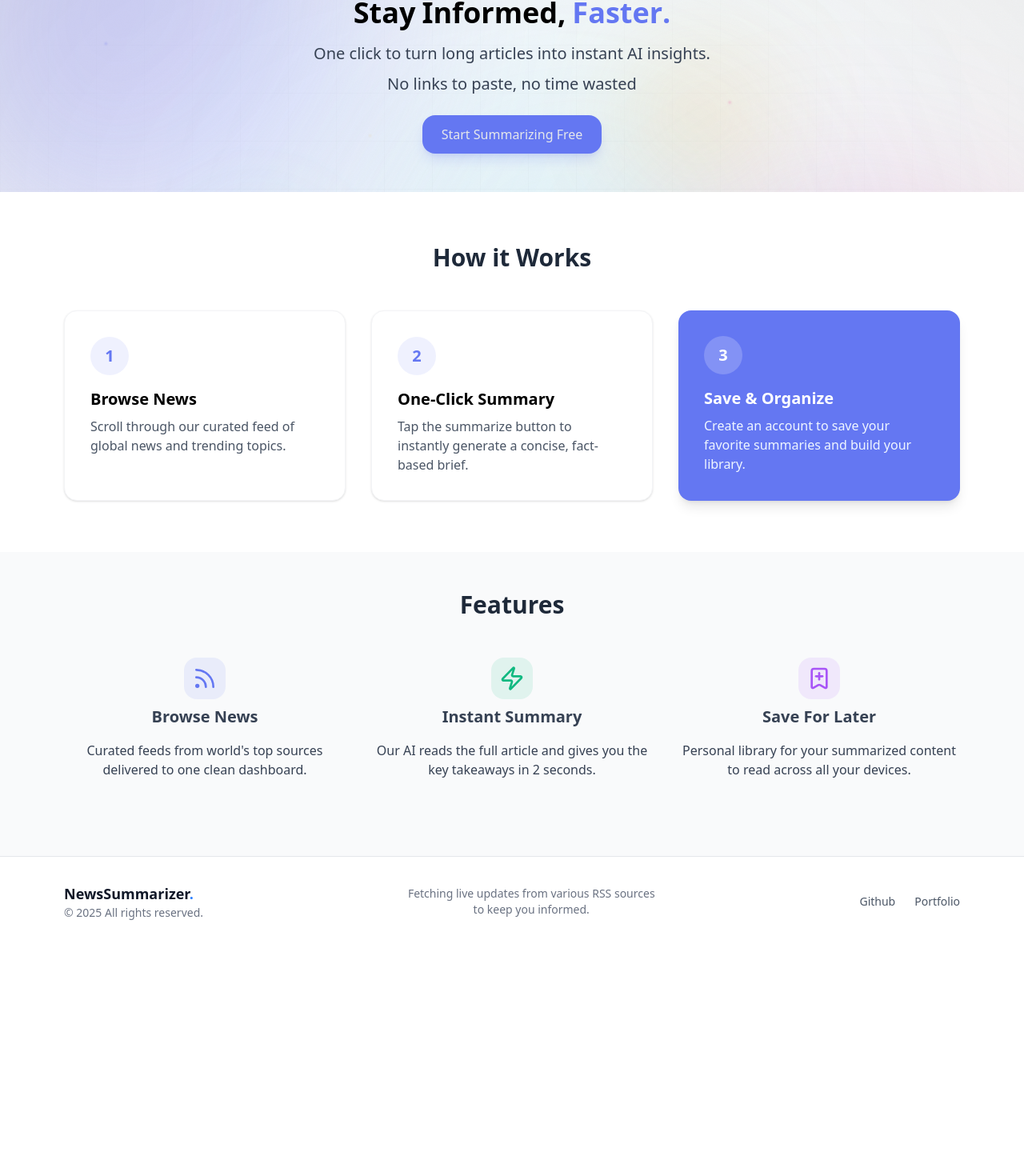
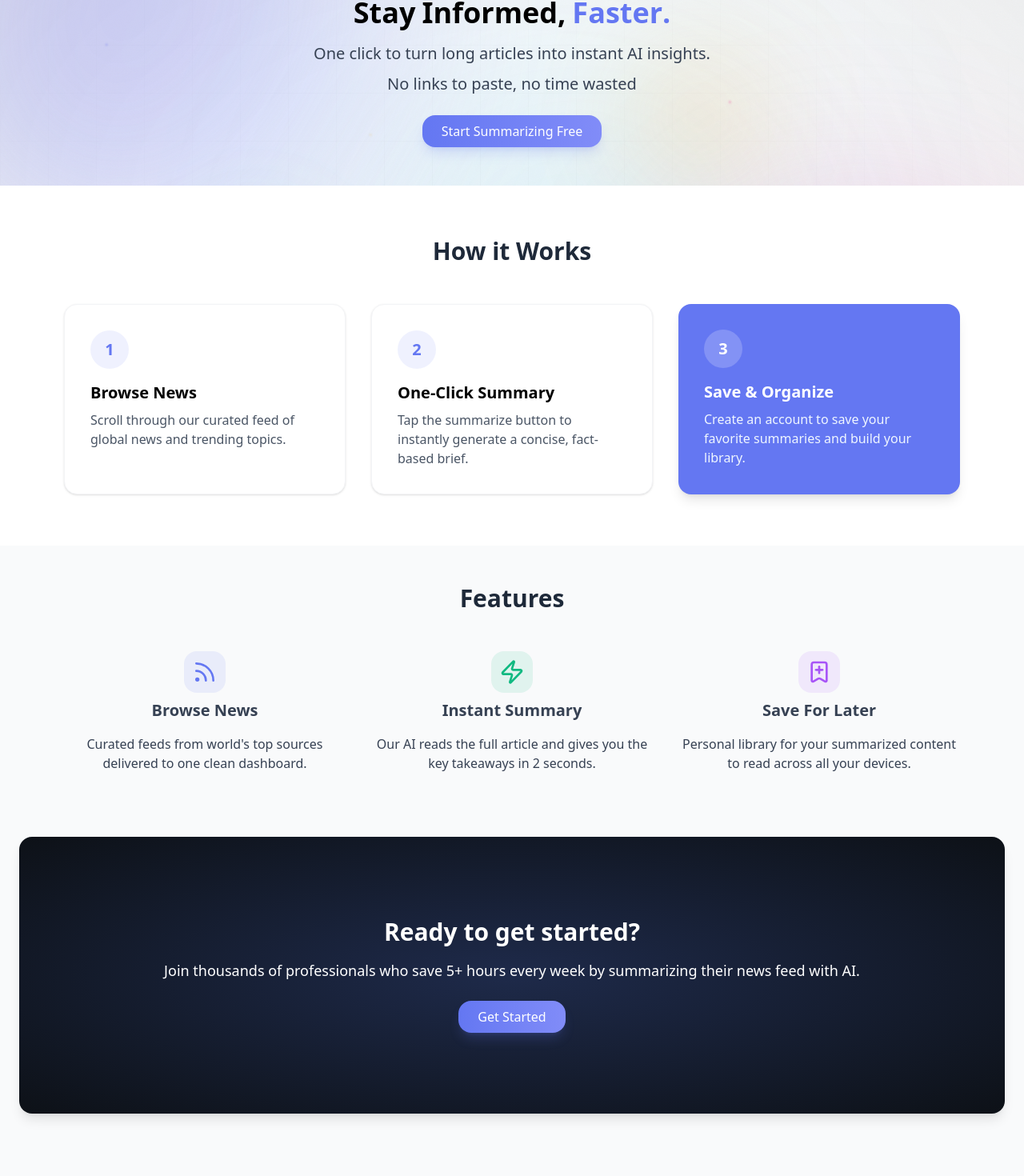
Before and after one commit to Chisomworlu12/News-Summarizer, a React (Vite) app: page / in a window 1280 px wide. Shown: the part 124-1594 px from the top of the page at 80% size. Before the commit the page ends 1307 px from the top, so only its background shows below. Built offline with nearby package versions, Linux system fonts and the light colour scheme; no server answers; the database is empty.

Commit message:
added CTA Section

```diff
--- a/src/components/Button.tsx
+++ b/src/components/Button.tsx
@@ -5,10 +5,12 @@ interface ButtonProps{
     className?: string;
 
 }
+// bg-brand-blue   hover:scale-110
 
-const Button:React.FC<ButtonProps>=({children, onClick, disabled = false, className})=> {
+const Button:React.FC<ButtonProps>=({children, onClick, disabled = false, className  })=> {
+
     return (
-        <button  onClick={onClick} disabled={disabled}  className={`bg-linear-to-r from-brand-blue to-blue-400 dark:from-dark-brand-blue dark:to-blue-500 text-white px-4 sm:px-6 py-2 rounded hover:from-dark-brand-blue hover:to-blue-500 transition-all whitespace-nowrap ${className || ''}`}
+        <button  onClick={onClick} disabled={disabled}  className={`bg-linear-to-r from-brand-blue to-dark-brand-blue dark:from-dark-brand-blue dark:to-brand-blue text-white px-4 py-4 sm:px-6 sm:py-2 rounded-2xl shadow-lg shadow-brand-blue/20 hover:from-dark-brand-blue hover:to-brand-blue transition duration-500 whitespace-nowrap ${className || ''}`}
                     >
                     {children}
                     </button>
--- /dev/null
+++ b/src/components/Home/CTASection.tsx
@@ -0,0 +1,23 @@
+import { useNavigate } from "react-router-dom";
+import Button from "../Button.js";
+
+const CTASection = () => {
+    const navigate = useNavigate();
+    const handleGetStarted = () => {
+       navigate("/newsfeed");
+    };
+
+    return(
+        <div className=" py-8 text-white">
+            <div className=" text-center mx-6 flex flex-col items-center justify-center rounded-2xl h-[346px] bg-dark-radial dark:bg-light-radial shadow-lg shadow-cta-dark-blue/30">
+                <h2 className="text-3xl font-bold mb-4">Ready to get started?</h2>
+                <p className="text-lg mb-6">Join thousands of professionals who save 5+ hours every week by summarizing their news feed with AI.</p>
+                <Button onClick={handleGetStarted} className="b transition duration-500 hover:scale-110 ">
+                    Get Started
+                </Button>
+            </div>
+        </div>
+    )
+}
+
+export default CTASection;
--- a/src/components/Home/Hero.tsx
+++ b/src/components/Home/Hero.tsx
@@ -1,11 +1,12 @@
 import { motion, type Variants } from "framer-motion";
 import { useNavigate } from "react-router-dom";
+import Button from "../Button.js";
 
 const Hero = () => {
   const sentence = "Stay Informed, Faster.";
   const navigate = useNavigate()
 
-  // Variants for the container (the H1)
+  // Variants for the container
   const container = {
     hidden: { opacity: 0 },
     visible: (i = 1) => ({
@@ -68,9 +69,9 @@ const Hero = () => {
           No links to paste, no time wasted
         </p>
         <div className="flex justify-center">
-          <button onClick={()=> navigate("/newsfeed")} className="bg-brand-blue  hover:bg-brand-blue-light dark:bg-dark-brand-blue dark:hover:bg-dark-brand-blue-light text-gray-200 px-6 py-3 rounded-2xl transition duration-500 hover:scale-110 shadow-lg shadow-brand-blue/20">
+          <Button onClick={()=> navigate("/newsfeed")} className="bg-brand-blue  hover:bg-brand-blue-light dark:bg-dark-brand-blue dark:hover:bg-dark-brand-blue-light text-gray-200 px-6 py-3 rounded-2xl transition duration-500 hover:scale-110 shadow-lg shadow-brand-blue/20">
             Start Summarizing Free
-          </button>
+          </Button>
         </div>
       </motion.div>
     </div>
--- a/src/components/Navbar/DesktopMenu.tsx
+++ b/src/components/Navbar/DesktopMenu.tsx
@@ -33,13 +33,13 @@ const DesktopMenu:React.FC<DesktopMenuProps>=({ user, handleLogout, navigate, ge
 
                             <button
                                 onClick={() => navigate('/login')}
-                                className="text-brand-blue dark:text-dark-brand-blue hover:text-brand-blue dark:hover:text-dark-brand-blue font-semibold"
+                                className="text-brand-blue dark:text-dark-brand-blue hover:text-brand-blue-light dark:hover:text-shadow-dark-brand-blue-light font-semibold hover:scale-105 transition duration-300 cursor-pointer"
                             >
                                 Login
                             </button>
                             <button
                                 onClick={() => navigate('/signup')}
-                                className="bg-brand-blue dark:bg-dark-brand-blue text-white px-4 py-2 rounded hover:bg-brand-blue dark:hover:bg-dark-brand-blue font-semibold"
+                                className="bg-brand-blue dark:bg-dark-brand-blue text-white px-4 py-2 rounded hover:bg-brand-blue-light dark:hover:bg-dark-brand-blue-light font-semibold transition duration-300 cursor-pointer"
                             >
                                 Sign Up
                             </button>
--- a/src/components/Navbar/MobileMenu.tsx
+++ b/src/components/Navbar/MobileMenu.tsx
@@ -7,9 +7,10 @@ interface MobileMenuProps{
     navigate: (path: string) => void;
     getDisplayName: (email: string|null) => string;
     handleScroll: (e: React.MouseEvent, feature: string) => void;
+    location: { pathname: string };
 }
 
-const MobileMenu:React.FC<MobileMenuProps> = ({ user, handleLogout, closeMenu, navigate, getDisplayName, handleScroll }) => {
+const MobileMenu:React.FC<MobileMenuProps> = ({ user, handleLogout, closeMenu, navigate, getDisplayName, handleScroll, location }) => {
     return (
        <div className="md:hidden mt-4 pb-4 border-t pt-4">
                     {user ? (
@@ -39,9 +40,9 @@ const MobileMenu:React.FC<MobileMenuProps> = ({ user, handleLogout, closeMenu, n
                     ) : (
                         <ul className="flex flex-col gap-3">
 
-                            <li><a href="#how-it-works" onClick={(e) => handleScroll(e, 'how-it-works')} className="text-blue-600 dark:text-gray-300 hover:text-blue-800 dark:hover:text-gray-100 transition-colors">How it works</a></li>
+                            {location.pathname === '/' && <><li><a href="#how-it-works" onClick={(e) => handleScroll(e, 'how-it-works')} className="text-blue-600 dark:text-gray-300 hover:text-blue-800 dark:hover:text-gray-100 transition-colors">How it works</a></li>
                             <li><a href="#features" onClick={(e) => handleScroll(e, 'features')} className="text-blue-600 dark:text-gray-300 hover:text-blue-800 dark:hover:text-gray-100 transition-colors">Features</a></li>
-
+                        </>}
                             <button
                                 onClick={() => {
                                     navigate('/login')
--- a/src/components/Navbar/Navbar.tsx
+++ b/src/components/Navbar/Navbar.tsx
@@ -10,6 +10,7 @@ const Navbar: React.FC<{ user: any; handleLogout: () => void }> = ({ user, handl
     const navigate = useNavigate()
     const location = useLocation()
     const [isMenuOpen, setIsMenuOpen] = useState(false)
+
 
     const getDisplayName = (email:any) => {
         if (!email) return 'User';
@@ -36,12 +37,12 @@ const handleScroll = (e: React.MouseEvent, id: string) => {
   e.preventDefault();
   isMenuOpen && closeMenu();
 
-  const navbar = document.querySelector('nav'); // or use a ref
+  const navbar = document.querySelector('nav');
   const navbarHeight = navbar?.offsetHeight || 64;
 
   if (lenis) {
     lenis.scrollTo(`#${id}`, {
-      offset: -(navbarHeight + 24), // navbar height + 24px padding
+      offset: -(navbarHeight + 24),
       duration: 1.5,
       easing: (t) => Math.min(1, 1.001 - Math.pow(2, -10 * t)),
     });
@@ -54,8 +55,8 @@ const handleScroll = (e: React.MouseEvent, id: string) => {
     return(
         <nav className="sticky top-0 z-50 bg-white dark:bg-gray-800 shadow-md p-4">
             <div className="max-w-6xl mx-auto flex justify-between items-center">
-                <h1 className="text-2xl font-bold text-blue-600 dark:text-gray-300 hidden md:block">News Summarizer</h1>
-                <h1 className="text-2xl font-bold text-blue-600 dark:text-white md:hidden">NS</h1>
+                <h1 onClick={()=>navigate("/")} className=" cursor-pointer text-2xl font-bold text-blue-600 dark:text-gray-300 hidden md:block">News Summarizer</h1>
+                <h1 onClick={()=>navigate("/")} className="text-2xl font-bold text-blue-600 dark:text-white md:hidden">NS</h1>
                 {location.pathname === '/newsfeed' && <Search />}
                 <HamburgerIcon isOpen={isMenuOpen} toggleMenu={toggleMenu} />
                 {location.pathname === '/' &&<ul className="hidden md:flex gap-6">
@@ -69,7 +70,7 @@ const handleScroll = (e: React.MouseEvent, id: string) => {
 
 
             {isMenuOpen && (
-                <MobileMenu user={user} handleLogout={handleLogout} closeMenu={closeMenu} navigate={navigate} getDisplayName={getDisplayName} handleScroll={handleScroll}  />
+                <MobileMenu user={user} handleLogout={handleLogout} closeMenu={closeMenu} navigate={navigate} getDisplayName={getDisplayName} handleScroll={handleScroll} location={location} />
             )}
         </nav>
     )
--- a/src/index.css
+++ b/src/index.css
@@ -9,6 +9,16 @@
   --color-brand-purple: #a855f7;
   --color-dark-brand-blue: #818cf8;
   --color-dark-brand-blue-light: #9ea5f9;
+  --background-image-light-radial: radial-gradient(
+    ellipse at center,
+    #162d6e 0%,
+    #0a1540 100%
+  );
+  --background-image-dark-radial: radial-gradient(
+    ellipse at center,
+    #1e2a4a 0%,
+    #0d1117 100%
+  );
 }
 
 li {
--- a/src/pages/Home.tsx
+++ b/src/pages/Home.tsx
@@ -6,6 +6,7 @@ import Hero from "../components/Home/Hero.js"
 import How from "../components/Home/How.js"
 import Navbar from "../components/Navbar/Navbar.js"
 import ScrollReveal from "../components/ScrollReveal.js"
+import CTASection from "../components/Home/CTASection.js"
 
 const Home = () => {
 
@@ -33,6 +34,9 @@ return(
         </div>
     </ScrollReveal>
     <ScrollReveal>
+    <CTASection/>
+    </ScrollReveal>
+    <ScrollReveal>
     <Footer/>
     </ScrollReveal>
 </div>
```
